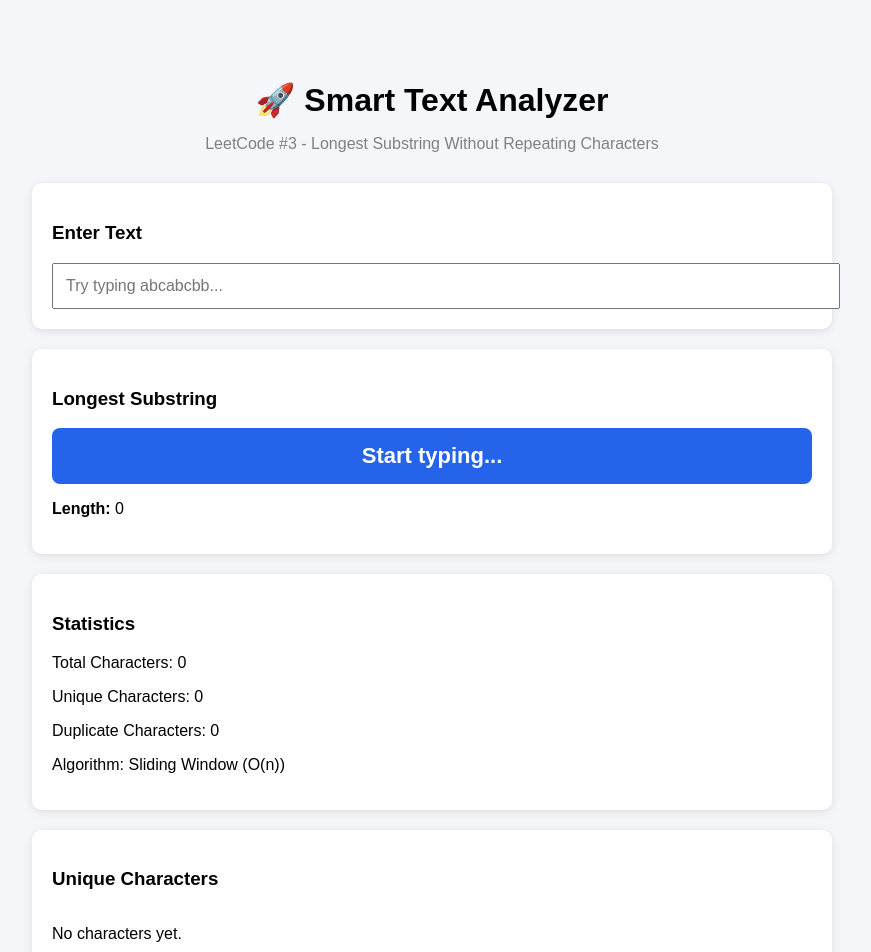
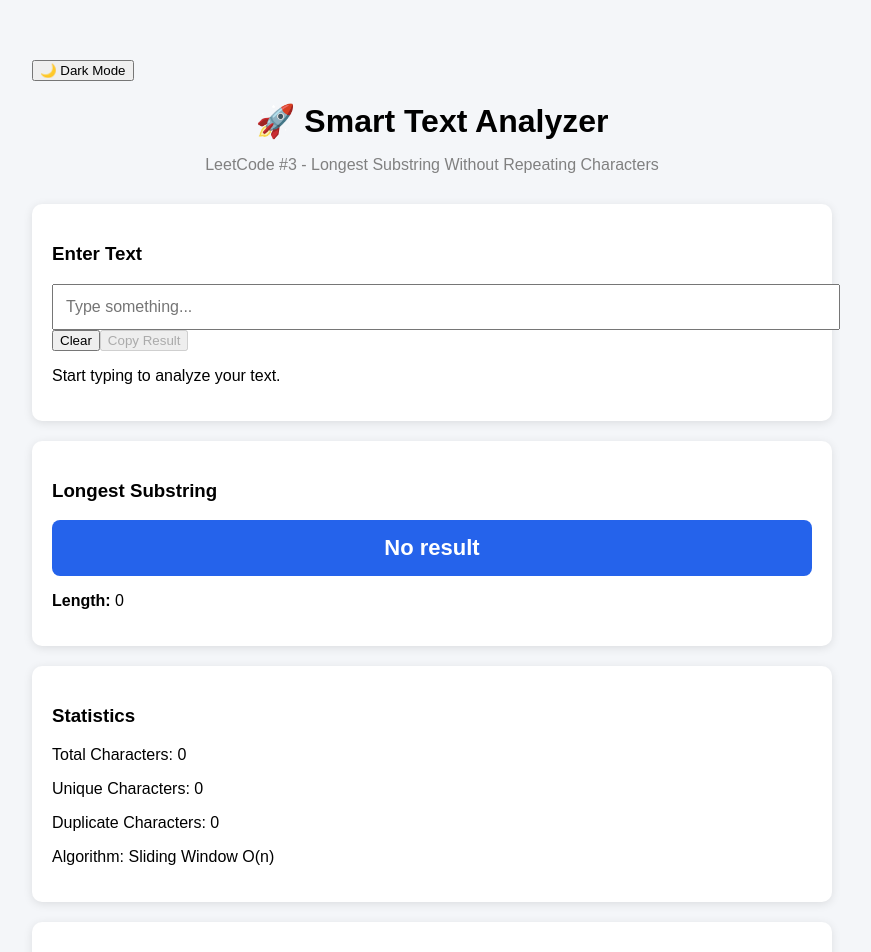
Before and after one commit to VanshTuteja15/Substring_Analyzer, a React (Create React App) app: page / in a window 1280 px wide. Shown: the top 952 px of the page, without its empty margins (208-1079 px from the left). Built offline with nearby package versions, Linux system fonts and the light colour scheme.

Commit message:
updating the longestsubstrin.jsx

```diff
--- a/src/problems/LongestSubstring.jsx
+++ b/src/problems/LongestSubstring.jsx
@@ -3,13 +3,36 @@ import longestSubstring from "../utils/longestSubstring";
 
 function LongestSubstring() {
   const [text, setText] = useState("");
+  const [darkMode, setDarkMode] = useState(false);
 
   const result = longestSubstring(text);
 
   const uniqueCharacters = [...new Set(text)];
 
+  function clearInput() {
+    setText("");
+  }
+
+  async function copySubstring() {
+    if (!result.substring) return;
+
+    try {
+      await navigator.clipboard.writeText(result.substring);
+      alert("Substring copied!");
+    } catch {
+      alert("Unable to copy.");
+    }
+  }
+
   return (
-    <div className="container">
+    <div className={darkMode ? "container dark" : "container"}>
+      <button
+        className="theme-btn"
+        onClick={() => setDarkMode(!darkMode)}
+      >
+        {darkMode ? "☀️ Light Mode" : "🌙 Dark Mode"}
+      </button>
+
       <h1>🚀 Smart Text Analyzer</h1>
 
       <p className="subtitle">
@@ -22,17 +45,36 @@ function LongestSubstring() {
         <input
           className="text-input"
           type="text"
-          placeholder="Try typing abcabcbb..."
+          placeholder="Type something..."
           value={text}
           onChange={(e) => setText(e.target.value)}
         />
+
+        <div className="button-group">
+          <button onClick={clearInput}>
+            Clear
+          </button>
+
+          <button
+            onClick={copySubstring}
+            disabled={!result.substring}
+          >
+            Copy Result
+          </button>
+        </div>
+
+        {text.length === 0 && (
+          <p className="warning">
+            Start typing to analyze your text.
+          </p>
+        )}
       </div>
 
       <div className="card">
         <h3>Longest Substring</h3>
 
         <div className="highlight-box">
-          {result.substring || "Start typing..."}
+          {result.substring || "No result"}
         </div>
 
         <p>
@@ -44,27 +86,23 @@ function LongestSubstring() {
         <h3>Statistics</h3>
 
         <p>Total Characters: {text.length}</p>
-
         <p>Unique Characters: {uniqueCharacters.length}</p>
-
         <p>Duplicate Characters: {text.length - uniqueCharacters.length}</p>
-
-        <p>Algorithm: Sliding Window (O(n))</p>
+        <p>Algorithm: Sliding Window O(n)</p>
       </div>
 
       <div className="card">
         <h3>Unique Characters</h3>
 
         <div className="badge-container">
-          {uniqueCharacters.length === 0 ? (
-            <p>No characters yet.</p>
-          ) : (
-            uniqueCharacters.map((char, index) => (
-              <span key={index} className="badge">
-                {char}
-              </span>
-            ))
-          )}
+          {uniqueCharacters.map((char, index) => (
+            <span
+              className="badge"
+              key={index}
+            >
+              {char}
+            </span>
+          ))}
         </div>
       </div>
     </div>
```
